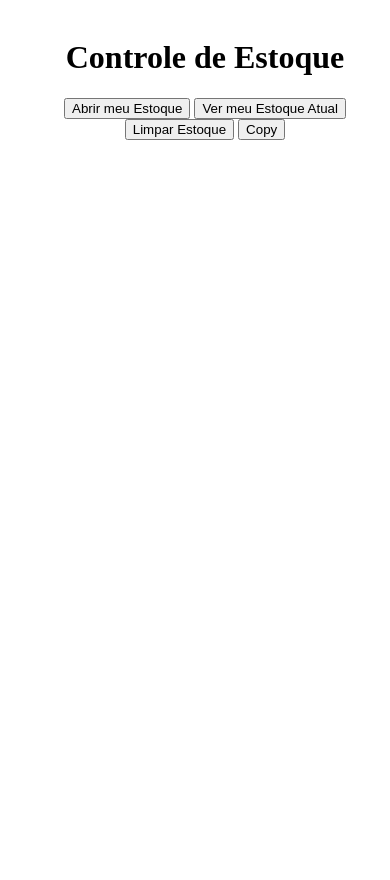
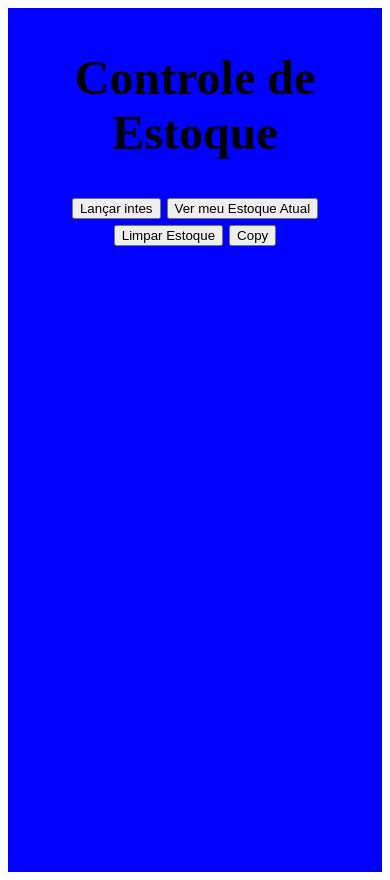
Before and after one commit to droidmarx/Estoque, a plain HTML site: page index.html in a window 390 px wide. Before the commit the page ends 844 px from the top, so only its background shows below. Drawn offline with Linux system fonts and the light colour scheme.

Commit message:
Update index.html

```diff
--- a/index.html
+++ b/index.html
@@ -47,11 +47,12 @@
       box-shadow: 0 2px 4px rgba(0, 0, 0, 0.4);
     }
 
-     /* Media query para telas com largura de 412px */
-     @media (max-width: 600px) {
+     @media (max-width: 700px) {
       .container {
-        width: 100%;
+        height: 100vh;
         padding: 10px;
+        background-color: blue;
+        font-size:1.5rem
       }
     }
   </style>
@@ -59,7 +60,7 @@
 <body>
   <div class="container">
     <h1>Controle de Estoque</h1>
-    <button id="openButton" onclick="toggleStock()">Abrir meu Estoque</button>
+    <button id="openButton" onclick="toggleStock()">Lançar intes</button>
     <button onclick="showCurrentStock()">Ver meu Estoque Atual</button>
     <button onclick="clearStock()">Limpar Estoque</button>
     <button onclick="copyToClipboard()">Copy</button>
@@ -142,7 +143,7 @@
         populateStockInputs();
       } else {
         stockForm.style.display = "none";
-        openButton.innerText = "Abrir meu Estoque";
+        openButton.innerText = "ALançar intes";
       }
     }
 
```
